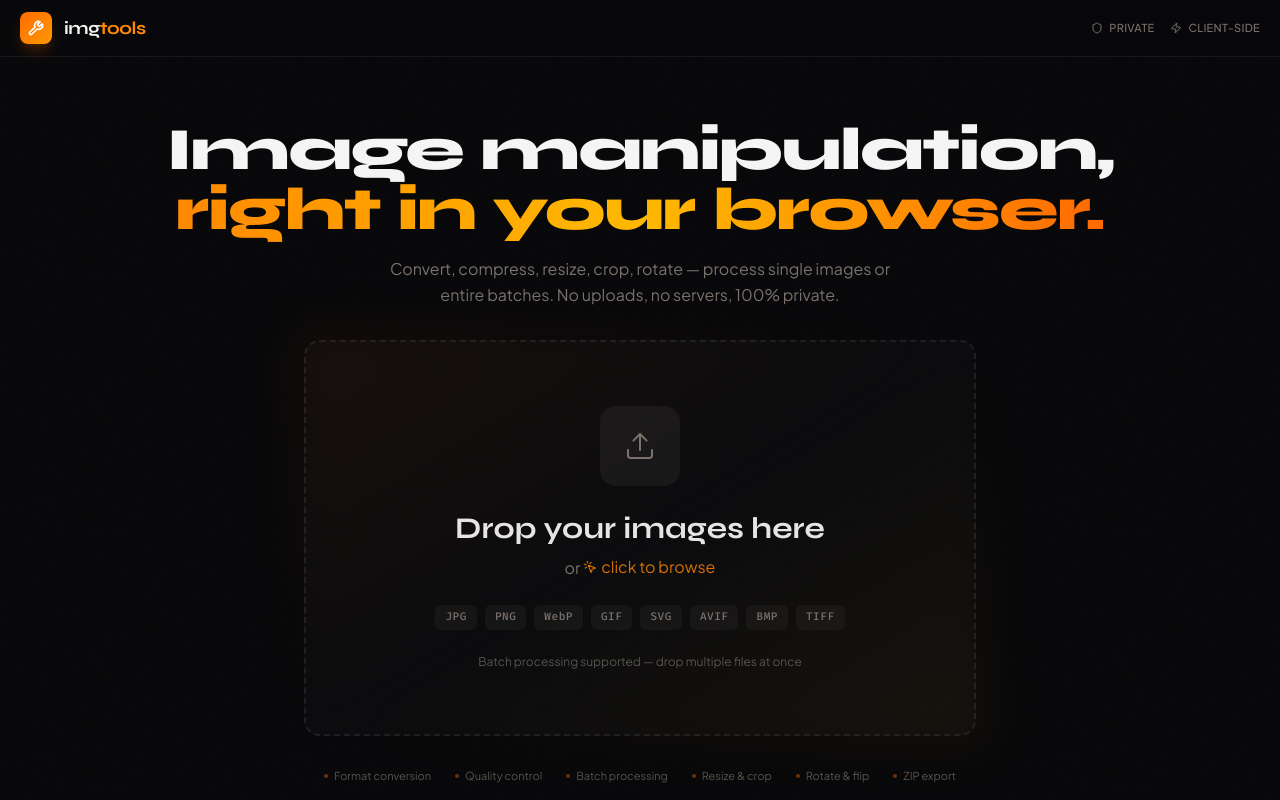
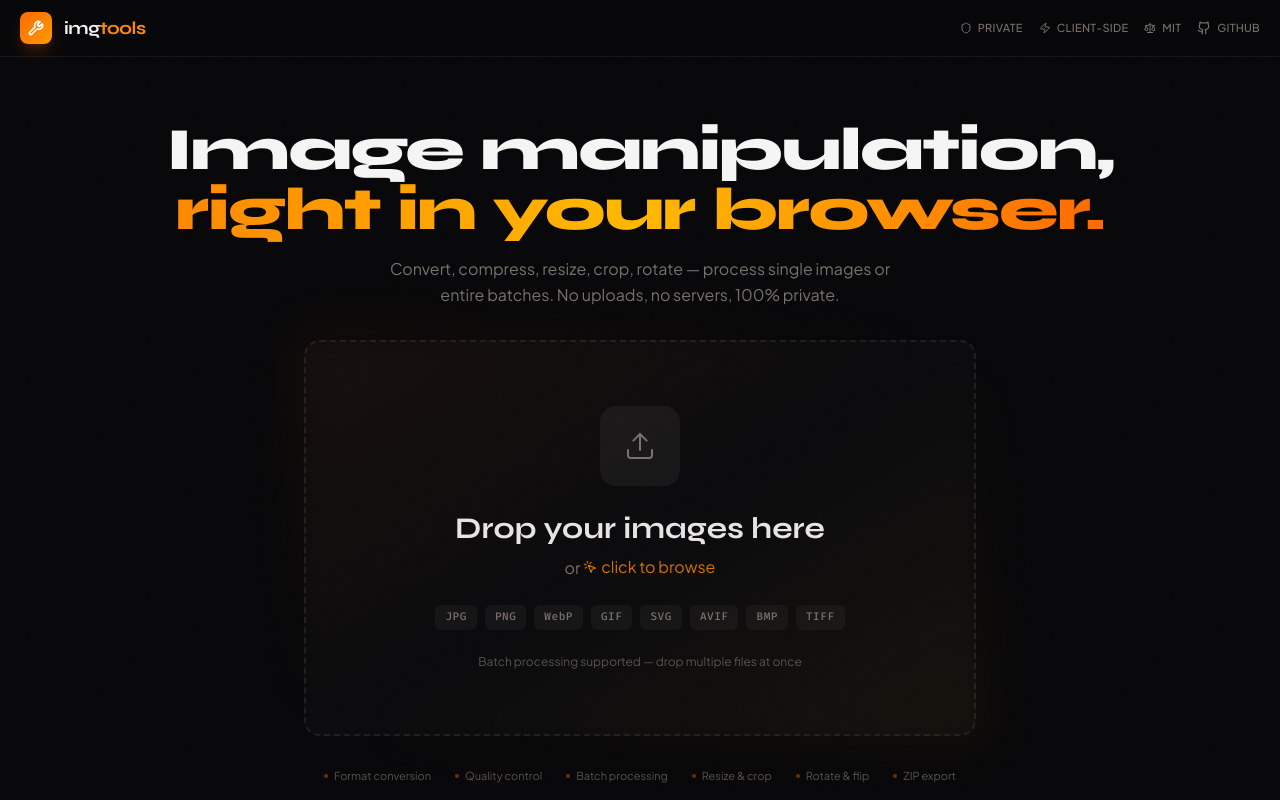
Before and after one commit to jere-mie/imgtools, a React (Vite) app: page / in a window 1280 px wide. Built offline with nearby package versions, Linux system fonts and the light colour scheme.

Commit message:
Enhance header with GitHub link and MIT badge

```diff
--- a/src/components/Header.tsx
+++ b/src/components/Header.tsx
@@ -1,5 +1,5 @@
 import { motion } from 'motion/react';
-import { Wrench, Shield, Zap } from 'lucide-react';
+import { Wrench, Shield, Zap, Github, Scale } from 'lucide-react';
 
 export default function Header({ imageCount }: { imageCount: number }) {
   return (
@@ -39,6 +39,17 @@ export default function Header({ imageCount }: { imageCount: number }) {
             <span className="flex items-center gap-1.5">
               <Zap className="h-3 w-3" /> Client-side
             </span>
+            <span className="flex items-center gap-1.5">
+              <Scale className="h-3 w-3" /> MIT
+            </span>
+            <a
+              href="https://github.com/jere-mie/imgtools"
+              target="_blank"
+              rel="noopener noreferrer"
+              className="flex items-center gap-1.5 text-stone-500 transition-colors hover:text-stone-300"
+            >
+              <Github className="h-3.5 w-3.5" /> GitHub
+            </a>
           </div>
         </div>
       </div>
```
Also changed, not shown: 1 other file (tests, documents, lock files or other folders).
